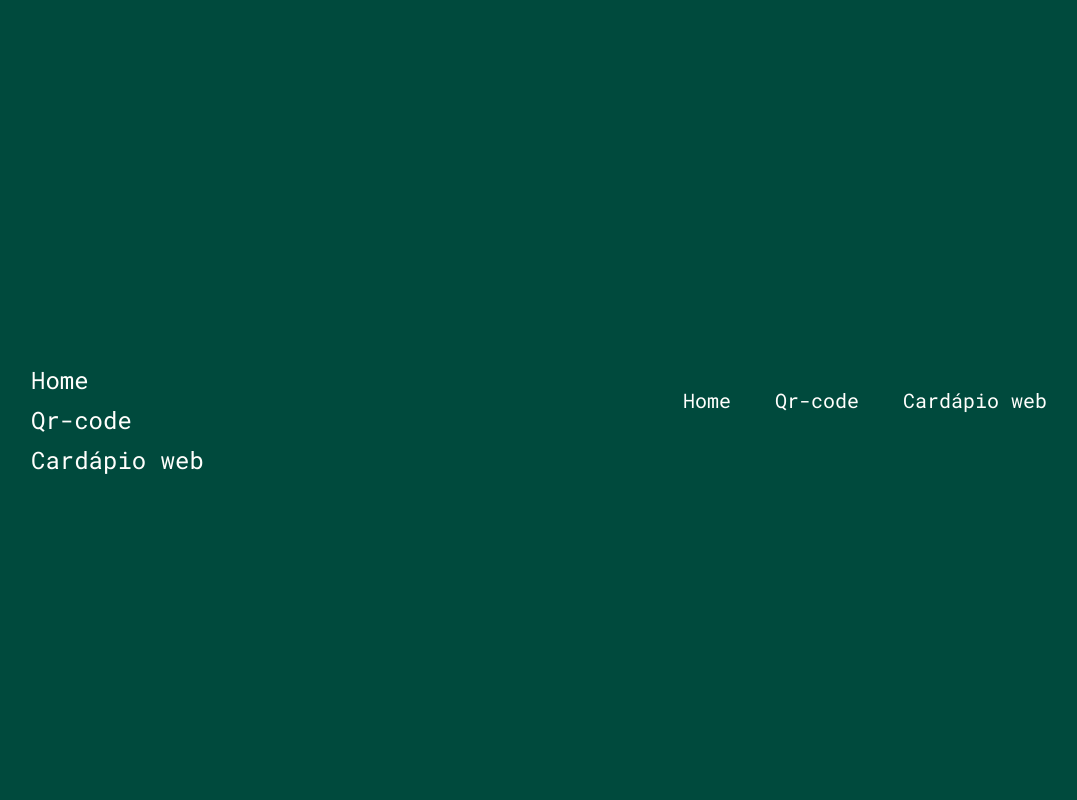
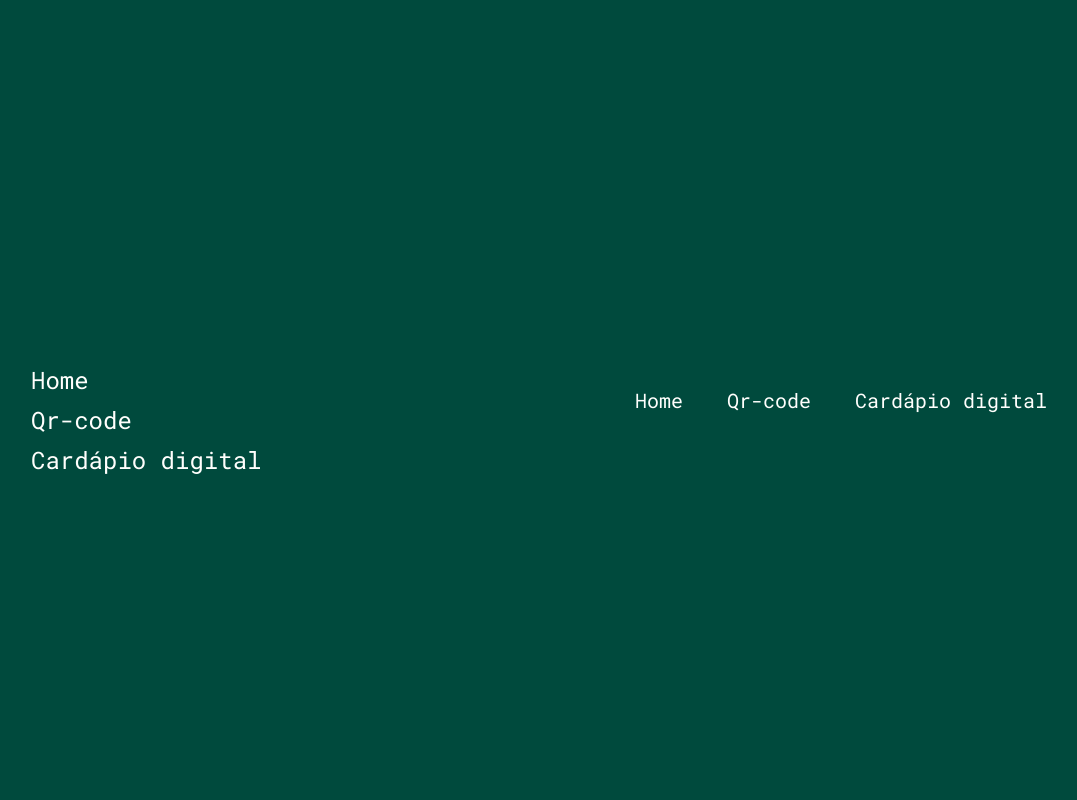
Before and after one commit to buuninbee/waiter, a React (Vite) app: page / in a window 1280 px wide. Shown: the top 800 px of the page, without its empty margins (97-1174 px from the left). Built offline with nearby package versions, Linux system fonts and the light colour scheme.

Commit message:
feat: adicionando o react-router-dom no componente Nav

```diff
--- a/src/componentes/Nav.jsx
+++ b/src/componentes/Nav.jsx
@@ -3,6 +3,7 @@ import MenuAberto from "../assets/menu-aberto.svg"
 import MenuFechado from "../assets/menu-fechado.svg"
 import "../index.css"
 import React from "react"
+import {  NavLink } from "react-router-dom"
 
 const Nav = () => {
   const [aberto, setAberto] = React.useState(() => {
@@ -20,16 +21,16 @@ const Nav = () => {
       <header className={aberto ? "bg-[var(--primario-700)] px-8 py-7 flex justify-between" : "bg-[var(--primario-700)] h-dvh w-full fixed px-8 py-7 flex justify-between"}>
         <nav className="flex justify-between items-center-safe w-full xl:px-24">
           <div className={aberto ? 'block' : 'hidden'}>
-          <a href="">
+            <NavLink to="/">
               <img className="w-36 h-auto" src={Logo} alt="logo waiter"/>
-          </a>
+            </NavLink>
           </div>
 
           <div className={aberto ? 'hidden' : 'grid'}>
             <ul className="grid gap-2 pt-10 text-2xl text-[var(--terciario-50)]">
-            <li className=""><a href="">Home</a></li>
-            <li className=""><a href="">Qr-code</a></li>
-            <li className=""><a href="">Cardápio web</a></li>
+              <li className=""><NavLink to="/">Home</NavLink></li>
+              <li className=""><NavLink to="/qrCode">Qr-code</NavLink></li>
+              <li className=""><NavLink to="/cardapioDigital">Cardápio digital</NavLink></li>
             </ul>
           </div>
           <div>
@@ -39,10 +40,10 @@ const Nav = () => {
               </button>
             </div>
 
-          <ul className="hidden md:flex gap-7 text-xl text-[var(--terciario-50)] ">
-            <li className="px-2 py-1 rounded-sm hover:bg-[var(--primario-50)] hover:text-[var(--primario-700)]"><a href="">Home</a></li>
-            <li className="px-2 py-1 rounded-sm hover:bg-[var(--primario-50)] hover:text-[var(--primario-700)]"><a href="">Qr-code</a></li>
-            <li className="px-2 py-1 rounded-sm hover:bg-[var(--primario-50)] hover:text-[var(--primario-700)]"><a href="">Cardápio web</a></li>
+            <ul className="hidden md:flex gap-7 text-xl text-[var(--terciario-50)]">
+              <li className="link-paginas"><NavLink to="/">Home</NavLink></li>
+              <li className="link-paginas"><NavLink to="/qrCode">Qr-code</NavLink></li>
+              <li className="link-paginas"><NavLink to="/cardapioDigital">Cardápio digital</NavLink></li>
             </ul>
           </div>
         </nav>
```
Lines whose indentation alone changed are shown as unchanged.
